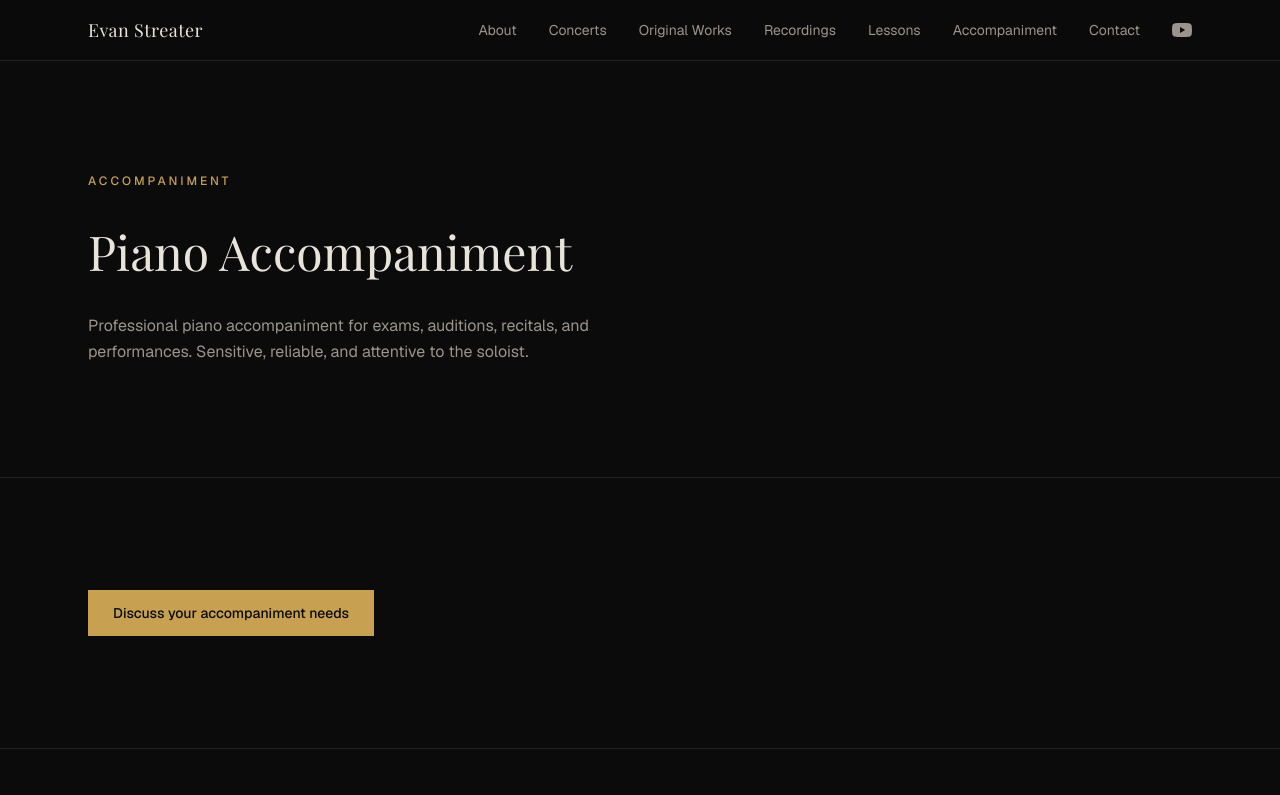
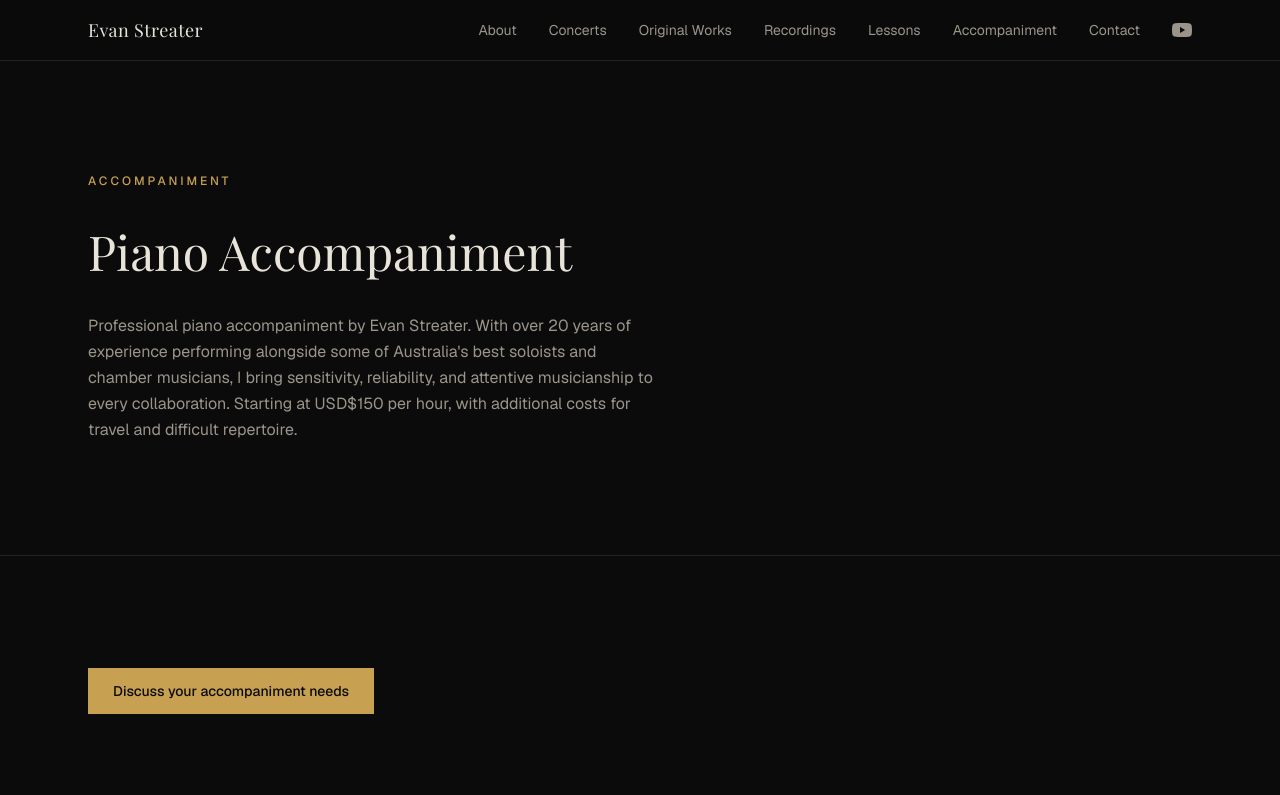
Before and after one commit to dolanmiu/Evan-Streater-Personal-Website, a Next.js app: page /accompaniment in a window 1280 px wide. Shown: the top 795 px of the page. Built offline with nearby package versions, Linux system fonts and the light colour scheme; a web font is replaced by a local one.

Commit message:
style(accompaniment): update introduction with experience and pricing
Updated accompaniment intro to mention 20+ years experience, performing with Australia's best soloists and chamber musicians, and pricing starting at USD per hour with additional costs for travel and difficult repertoire.

```diff
--- a/app/accompaniment/page.tsx
+++ b/app/accompaniment/page.tsx
@@ -24,8 +24,12 @@ export default function AccompanimentPage() {
             Piano Accompaniment
           </h1>
           <p className="max-w-xl leading-relaxed text-muted">
-            Professional piano accompaniment for exams, auditions, recitals, and
-            performances. Sensitive, reliable, and attentive to the soloist.
+            Professional piano accompaniment by Evan Streater. With over 20
+            years of experience performing alongside some of Australia&apos;s
+            best soloists and chamber musicians, I bring sensitivity,
+            reliability, and attentive musicianship to every collaboration.
+            Starting at USD$150 per hour, with additional costs for travel and
+            difficult repertoire.
           </p>
         </div>
       </section>
```
Also changed, not shown: 1 other file (tests, documents, lock files or other folders).
